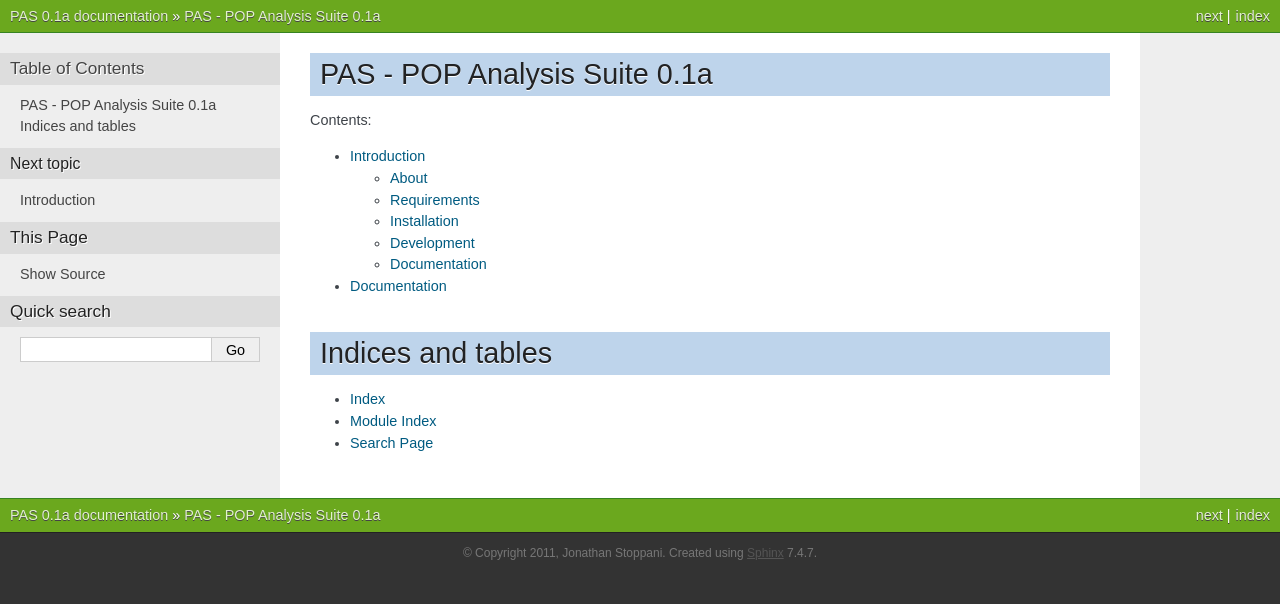
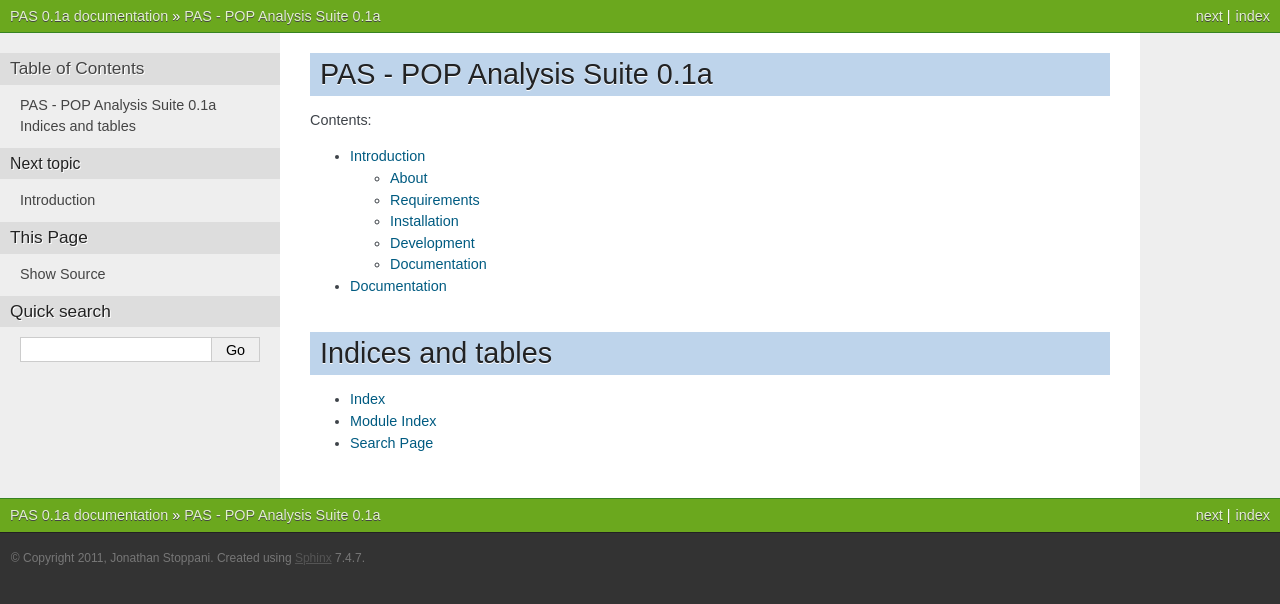
Before and after one commit to GaretJax/pop-analysis-suite, a Sphinx documentation site: the page built from docs/index.rst, in a window 1280 px wide. Shown: the top 604 px of the page. Built offline with Sphinx 7.4.7, drawn with Linux system fonts in a browser that asks for light colours; formulas are drawn with MathJax 3.

Commit message:
RTD.org css tweaks.

```diff
--- a/docs/_static/custom.css
+++ b/docs/_static/custom.css
@@ -9,7 +9,17 @@
 
 div.footer {
     color: #777;
+    float: left;
+    text-align: left;
+    padding-left: .9em;
+    width: auto;
+    line-height: 2.1em;
 }
+
+.badge.revsys-inline {
+    padding-top: 4px;
+}
+
 div.footer a {
     color: #555;
 }
```
